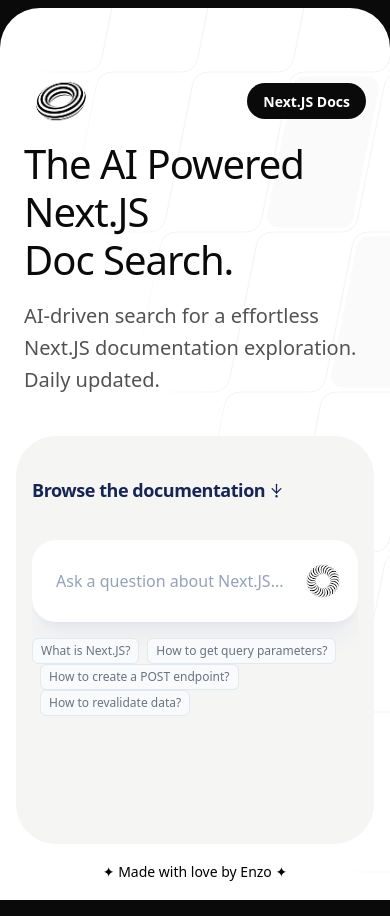
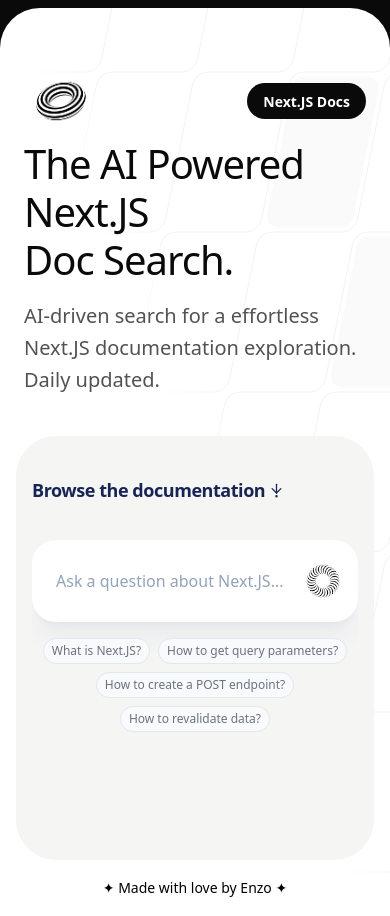
Before and after one commit to magicdragon1101-ravi/nextai, a Next.js app: page / in a window 390 px wide. Built offline with nearby package versions, Linux system fonts and the light colour scheme.

Commit message:
Update pills flex bahavior on mobile

```diff
--- a/components/SearchDialog.tsx
+++ b/components/SearchDialog.tsx
@@ -56,13 +56,14 @@
                                 </button>
                             </div>
 
-                            <div className="flex items-center justify-center text-xs text-gray-500 dark:text-gray-100">
-                                <div className={'space-x-2'}>
+                            <div
+                                className="text-xs text-gray-500 dark:text-gray-100">
+                                <div className={'gap-2 flex flex-wrap items-center justify-center'}>
                                     {questions.map((question) => (
                                         <button
                                             key={question.id}
                                             type="button"
-                                            className="rounded-md border
+                                            className="rounded-full border
                   border-slate-200 bg-slate-50
                   px-2 py-1
                   transition-colors hover:bg-slate-100 dark:border-slate-600 dark:bg-gray-500
```
